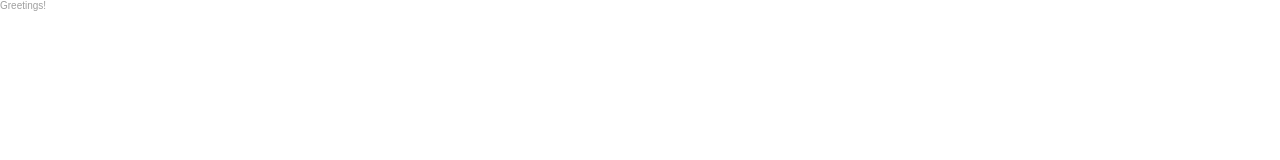
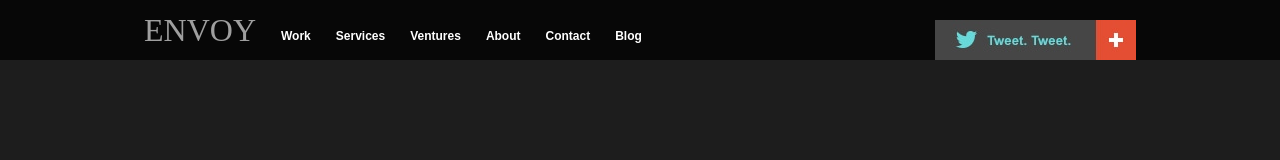
Before and after one commit to nickkquan/psdtohtml, a website: page client/index.html in a window 1280 px wide. Drawn offline with Linux system fonts and the light colour scheme.

Commit message:
completed navbar

```diff
--- a/client/index.html
+++ b/client/index.html
@@ -8,11 +8,43 @@
     <link rel="stylesheet" href="./dist/styles.css">
     <link rel="shortcut icon" href="./dist/images/favicon.png">
     <script src="./dist/script.js"></script>
-    <title>ENVOY</title>
+    <title>ENVOY | Nick Quan</title>
 </head>
 
 <body>
-    Greetings!
+    <div class="navigation">
+        <nav>
+            <ul class="navigation-bar">
+                <li class="navigation-link logo-container">
+                    <a class="envoy-logo" href="#">Envoy</a>
+                </li>
+                <li class="navigation-link">
+                    <a href="#">Work</a>
+                </li>
+                <li class="navigation-link">
+                    <a href="#">Services</a>
+                </li>
+                <li class="navigation-link">
+                    <a href="#">Ventures</a>
+                </li>
+                <li class="navigation-link">
+                    <a href="#">About</a>
+                </li>
+                <li class="navigation-link">
+                    <a href="#">Contact</a>
+                </li>
+                <li class="navigation-link">
+                    <a href="#">Blog</a>
+                </li>
+                <li class="twitter-button">
+                    <a href="#">
+                        <img src="./dist/images/twitter-button.jpg">
+                    </a>
+                </li>
+            </ul>
+        </nav>
+    </div>
+
 </body>
 
 </html>
--- /dev/null
+++ b/client/scss/abstracts/_fonts.scss
@@ -0,0 +1 @@
+@include font-face("tradeGothic", "../fonts/tradegothic", ".ttf");
--- a/client/scss/abstracts/_variables.scss
+++ b/client/scss/abstracts/_variables.scss
@@ -13,4 +13,4 @@ $color-blue-1: #2162bc;
 
 $color-teal-1: #67d9da;
 
-$default-font-size: 1.3rem;
+$default-font-size: 1.2rem;
--- a/client/scss/base/_base.scss
+++ b/client/scss/base/_base.scss
@@ -12,4 +12,7 @@ html {
 
 body {
 	box-sizing: border-box;
+	background-color: $color-black;
+	height: 100vh;
+	width: 100vw;
 }
--- /dev/null
+++ b/client/scss/components/_navbar.scss
@@ -0,0 +1,62 @@
+.navigation {
+	@include padding(0 2rem);
+	background-color: rgba(0, 0, 0, 0.75);
+	width: 100%;
+	position: fixed;
+	z-index: 5;
+
+	&-bar {
+		@include padding(0.8rem 0);
+		list-style-type: none;
+		min-height: 6rem;
+		width: 80%;
+		margin: auto;
+
+		.envoy-logo {
+			text-decoration: none;
+			text-transform: uppercase;
+			color: $color-grey;
+			font-family: tradeGothic;
+			font-size: 3.2rem;
+			line-height: 0.8rem;
+		}
+
+		li {
+			float: left;
+
+			&.logo-container.navigation-link {
+				top: 1.8rem;
+				position: relative;
+			}
+
+			&.navigation-link {
+				top: 2.1rem;
+				position: relative;
+			}
+
+			a:not(.envoy-logo) {
+				@include padding(0 0 0 2.5rem);
+				@include margin(0);
+				display: inline-block;
+				color: $color-white;
+				transition: 0.25s;
+				text-decoration: none;
+				font-weight: bold;
+				font-size: $default-font-size;
+
+				&:hover {
+					color: $color-red-1;
+				}
+			}
+
+			&.twitter-button {
+				float: right;
+
+				img {
+					position: relative;
+					bottom: -$default-font-size;
+				}
+			}
+		}
+	}
+}
--- a/client/scss/styles.scss
+++ b/client/scss/styles.scss
@@ -3,8 +3,11 @@
 
 @import "abstracts/mixins";
 @import "abstracts/variables";
+@import "abstracts/fonts";
 
 @import "base/base";
 @import "base/typography";
 
+@import "components/navbar";
+
 @import "pages/home";
--- a/gulpfile.js
+++ b/gulpfile.js
@@ -1,4 +1,3 @@
-// Gulp
 const gulp = require("gulp");
 
 // All-purpose plug-ins
@@ -6,14 +5,13 @@ const concat = require("gulp-concat"); // Joins files together
 const uglify = require("gulp-uglify"); // Removing new line characters and white space
 const livereload = require("gulp-livereload"); // Reloads html on changes
 const plumber = require("gulp-plumber"); // Error handling for Gulp tasks
-const sourcemaps = require("gulp-sourcemaps"); // Identifies root file instead of concatenated file
+const sourcemaps = require("gulp-sourcemaps"); // Identifies root files instead of concatenated file
 
 // Sass plug-ins
 const autoprefixer = require("gulp-autoprefixer"); // Browser compatibility
-const sass = require("gulp-sass");
-// const neat = require("node-neat").includePaths;
 const bourbon = require("bourbon").includePaths;
 const neat = require("bourbon-neat").includePaths;
+const sass = require("gulp-sass");
 
 // Delete plug-in
 const del = require("del"); // Deletes dist file anytime tasks are run to keep file structure clean
@@ -33,17 +31,23 @@ const SASS_PATH = "client/scss/**/*.scss";
 const IMAGES_PATH = "client/images/**/*.{png,jpeg,jpg}";
 
 // Sass task
-gulp.task("styles", function() {
+gulp.task("styles", () => {
 	console.log("Styles task starting.");
 	return gulp
 		.src(SASS_PATH)
 		.pipe(
+			plumber(error => {
+				console.log("Styles task error.");
+				console.log(error);
+				this.emit("end");
+			})
+		)
+		.pipe(sourcemaps.init())
+		.pipe(
 			sass({
-				sourcemaps: true,
 				includePaths: [bourbon, neat]
 			})
 		)
-		.pipe(sourcemaps.init())
 		.pipe(
 			autoprefixer({
 				browsers: ["last 2 versions", "ie 8"]
@@ -60,12 +64,12 @@ gulp.task("styles", function() {
 });
 
 // Scripts task
-gulp.task("scripts", function() {
+gulp.task("scripts", () => {
 	console.log("Scripts task starting.");
 	return gulp
 		.src(SCRIPTS_PATH)
 		.pipe(
-			plumber(function(error) {
+			plumber(error => {
 				console.log("Encountered scripts task error!");
 				console.log(error);
 				this.emit("end");
@@ -80,7 +84,7 @@ gulp.task("scripts", function() {
 });
 
 // Images task
-gulp.task("images", function() {
+gulp.task("images", () => {
 	return gulp
 		.src(IMAGES_PATH)
 		.pipe(imagemin([imagemin.jpegtran(), imagemin.optipng(), imageminPNGquant(), imageminJPEGRecompress()]))
@@ -88,18 +92,18 @@ gulp.task("images", function() {
 });
 
 // Clean task
-gulp.task("clean", function() {
+gulp.task("clean", () => {
 	console.log("Starting delete task.");
 	return del.sync([DIST_PATH]);
 });
 
 // Default task
-gulp.task("default", ["clean", "images", "styles", "scripts"], function() {
+gulp.task("default", ["clean", "images", "styles", "scripts"], () => {
 	console.log("Default task starting.");
 });
 
 // Export task
-gulp.task("export", function() {
+gulp.task("export", () => {
 	return gulp
 		.src("client/**/*")
 		.pipe(zip("production.zip"))
@@ -107,7 +111,7 @@ gulp.task("export", function() {
 });
 
 // Watch task
-gulp.task("watch", ["default"], function() {
+gulp.task("watch", ["default"], () => {
 	console.log("Watch task starting.");
 	require("./server.js");
 	livereload.listen();
--- a/server.js
+++ b/server.js
@@ -1,5 +1,3 @@
-// Use command `node server.js to run`
-
 const StaticServer = require("static-server");
 
 const server = new StaticServer({
@@ -7,6 +5,6 @@ const server = new StaticServer({
 	port: 3000
 });
 
-server.start(function() {
-	console.log("Loud and clear on port: ", server.port);
+server.start(() => {
+	console.log("Battlecruiser operational. Running on port: ", server.port);
 });
```
Also changed, not shown: client/dist/images/twitter-button.jpg (added), client/dist/styles.css, client/fonts/tradegothic.ttf (renamed from client/fonts/tradegothic-boldcondtwenty-webfont.ttf), client/images/twitter-button.jpg (added), package.json (indentation only), 1 other file.
